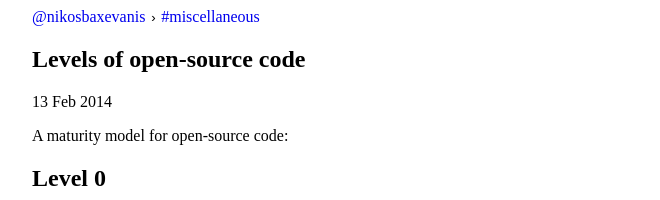
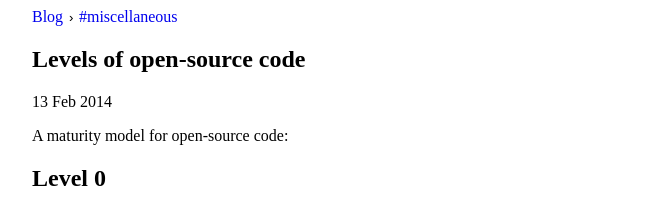
Before and after one commit to moodmosaic/blog, a Jekyll site: the page built from _posts/2014-02-13-levels-of-open-source-code.md, in a window 1280 px wide. Shown: the top 200 px of the page, without its empty margins (308-968 px from the left). Built offline with Jekyll 4.4.1, drawn with Linux system fonts in a browser that asks for light colours.

Commit message:
The metdata section now points to /

```diff
--- a/_layouts/post.html
+++ b/_layouts/post.html
@@ -3,7 +3,7 @@ layout: basic
 ---
 
 <div class="meta">
-  <a href="https://nikosbaxevanis.com">@nikosbaxevanis</a>
+  <a href="/">Blog</a>
   <code>&#x203A;</code>
   {% for tag in page.tags %}
     <a class="tags" href="/tags/#{{tag | downcase}}">
```
